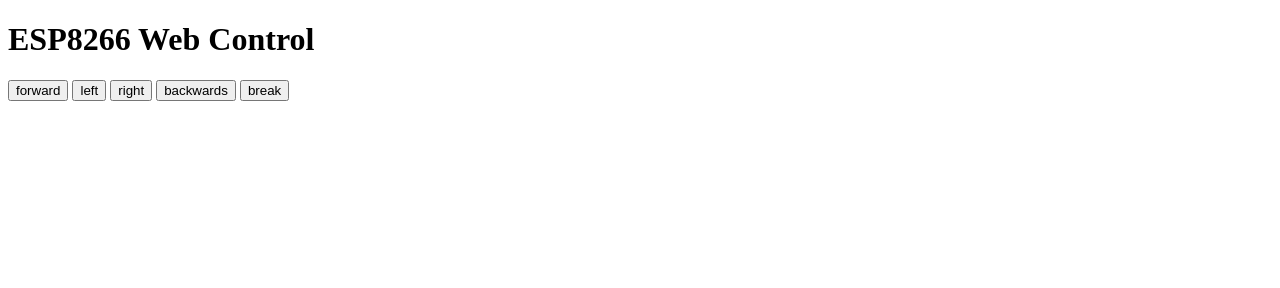
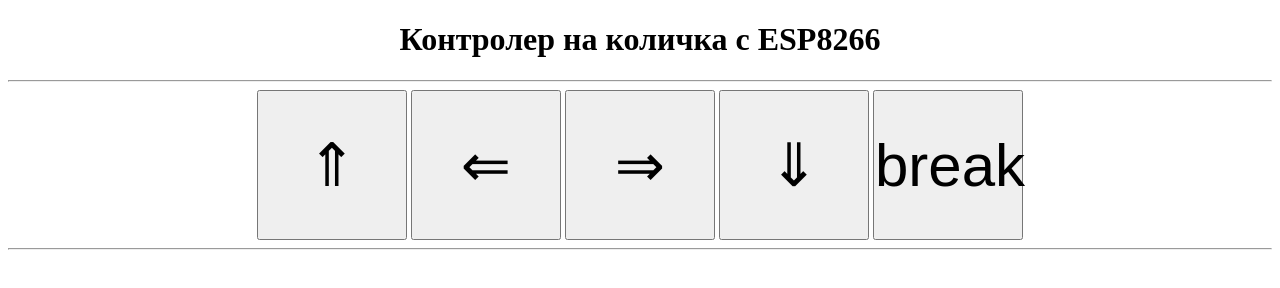
Before and after one commit to DotLe0/NodeMCU-Car, a plain HTML site: page WebControl/data/index.html in a window 1280 px wide. Drawn offline with Linux system fonts and the light colour scheme.

Commit message:
smooool update

```diff
--- a/WebControl/data/index.html
+++ b/WebControl/data/index.html
@@ -1,15 +1,32 @@
 <!DOCTYPE html>
 <html>
+<head>
+    <meta charset = 'UTF-8'>
+    <meta name='viewport' content='width=device-width', initial-scale='1.0'>
+    <style>
+      button {
+        padding: 0px;
+        margin: 0px;
+        font-size: 60px;
+        width: 150px;
+        height: 150px;
+      }
+    </style>
+</head>
 <body>
 
-<h1>ESP8266 Web Control</h1>
+<div align="center">
+  <h1>Контролер на количка с ESP8266</h1>
+  <hr>
+  <button onclick="forward()">&uArr;</button>
+  <button onclick="left()">&lArr;</button>
+  <button onclick="right()">&rArr;</button>
+  <button onclick="backwards()">&dArr;</button>
+  <button onclick="breaks()">break</button>
+  <hr>
+</div>
 
-<button onclick="forward()">forward</button>
-<button onclick="left()">left</button>
-<button onclick="right()">right</button>
-<button onclick="backwards()">backwards</button>
-<button onclick="breaks()">break</button>
-
+</body>
 <script>
   function forward() {
     fetch('/forward')
@@ -41,6 +58,4 @@ function breaks() {
       .catch(error => console.error(error));
   }
 </script>
-
-</body>
 </html>
```
Lines whose indentation alone changed are shown as unchanged.
